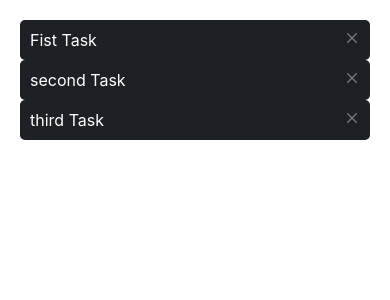
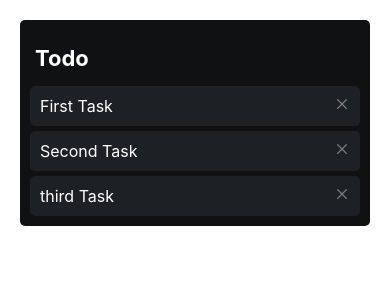
Before and after one commit to lanzCea/Trello, a React Native app in the folder TrelloRealm/: screen / in a window 390 px wide. Shown: the top 300 px of the page. Built offline with nearby package versions, Linux system fonts and the light colour scheme.

Commit message:
Add TaskList

```diff
--- a/TrelloRealm/App.tsx
+++ b/TrelloRealm/App.tsx
@@ -1,14 +1,13 @@
 import { StatusBar } from "expo-status-bar";
 import { StyleSheet, Text, View, SafeAreaView } from "react-native";
 import TaskListItem from "./src/components/TaskListItem";
+import TaskList from "./src/components/TaskList";
 
 export default function App() {
   return (
     <SafeAreaView style={styles.container}>
       <View style={{ padding: 20 }}>
-        <TaskListItem task={{ description: "Fist Task" }} />
-        <TaskListItem task={{ description: "second Task" }} />
-        <TaskListItem task={{ description: "third Task" }} />
+        <TaskList />
 
         <StatusBar style="auto" />
       </View>
--- /dev/null
+++ b/TrelloRealm/src/components/TaskList.tsx
@@ -0,0 +1,35 @@
+import { View, Text, StyleSheet, FlatList } from "react-native";
+import TaskListItem from "./TaskListItem";
+import { useState } from "react";
+
+export default function TaskList() {
+  const [task, setTask] = useState([
+    { description: "First Task" },
+    { description: "Second Task" },
+    { description: "third Task" },
+  ]);
+  return (
+    <View style={{ backgroundColor: "#101112", padding: 10, borderRadius: 5 }}>
+      <Text
+        style={{
+          color: "white",
+          fontWeight: "bold",
+          fontSize: 22,
+          padding: 5,
+          marginVertical: 10,
+        }}
+      >
+        Todo
+      </Text>
+      {/*the list of task */}
+
+      <FlatList
+        data={task}
+        contentContainerStyle={{ gap: 5 }}
+        renderItem={({ item }) => <TaskListItem task={item} />}
+      />
+
+      {/* New Task inpu */}
+    </View>
+  );
+}
```
